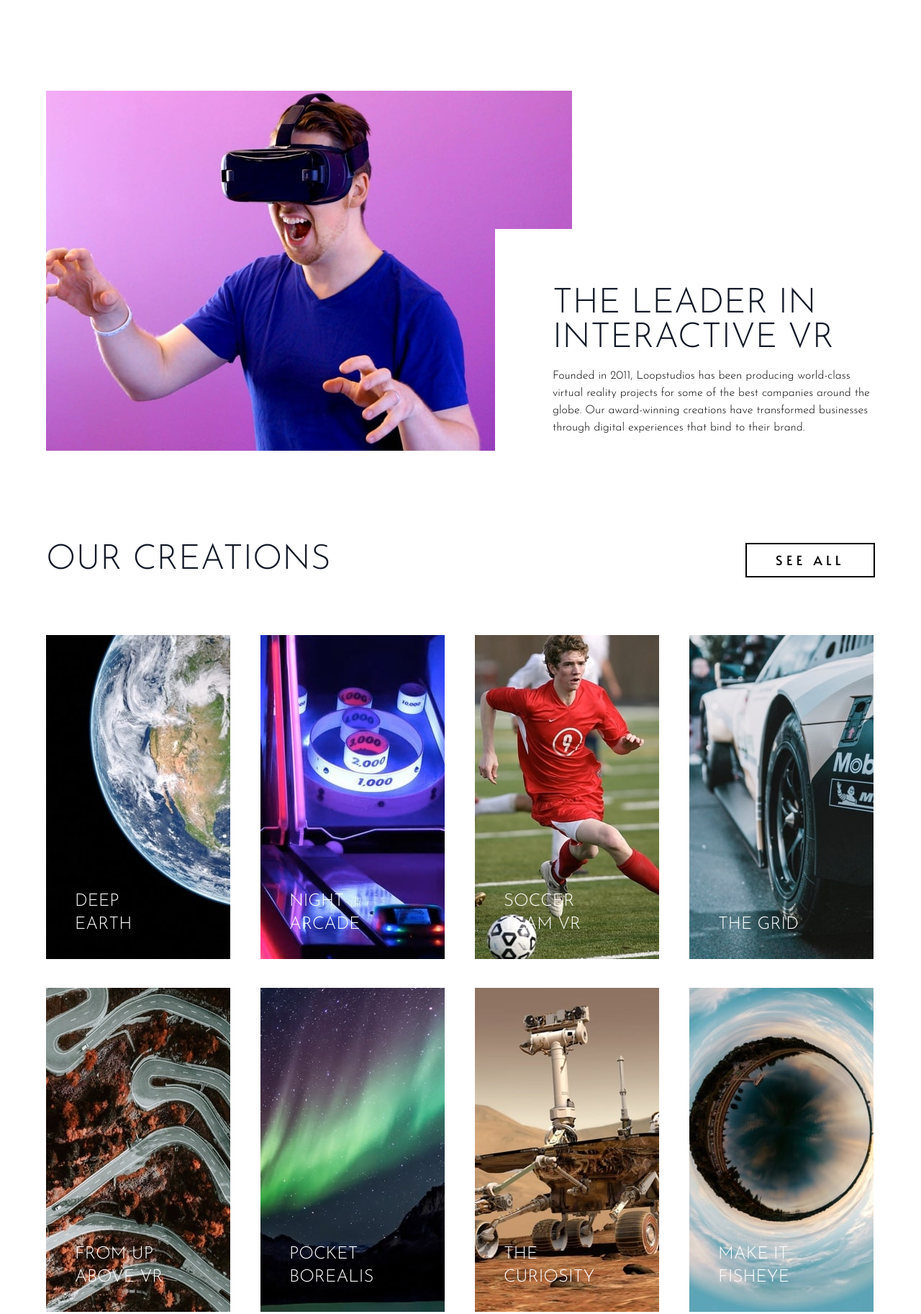
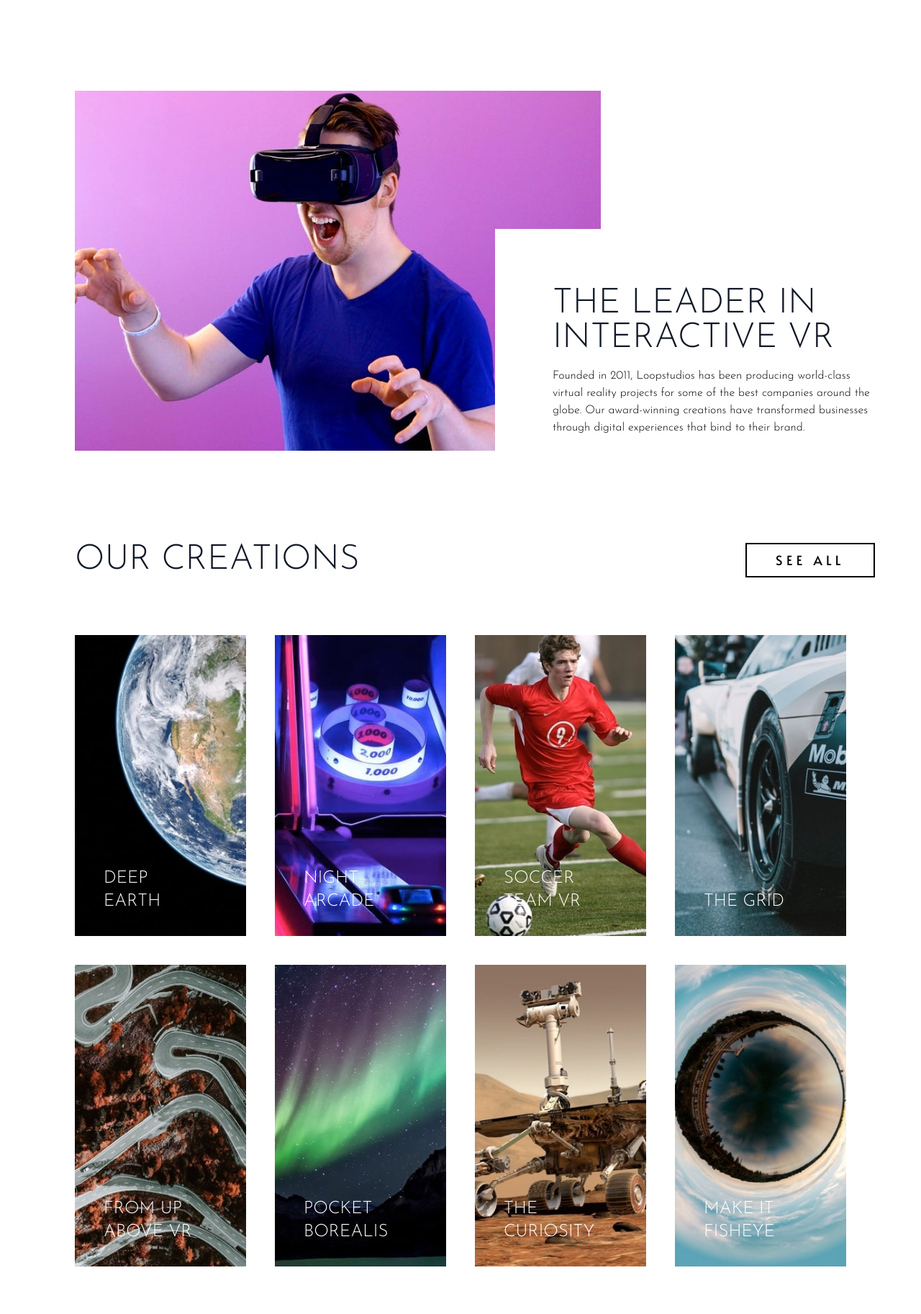
Before and after one commit to slimanesedrati/Tailwind-Projects, a plain HTML site: page Loopstudios Website/index.html in a window 1280 px wide. Shown: the part 802-2627 px from the top of the page at 72% size. Drawn offline with Linux system fonts and the light colour scheme.

Commit message:
Update index.html

```diff
--- a/Loopstudios Website/index.html
+++ b/Loopstudios Website/index.html
@@ -80,7 +80,7 @@
     <!-- feature Section -->
     <section id="feature">
       <div
-        class="container relative max-w-6xl mx-auto flex flex-col md:justify-start space-y-20 md:space-y-0 px-6 md:px-0 md:flex-row my-32"
+        class="container relative max-w-6xl mx-auto flex flex-col md:justify-start space-y-20 md:space-y-0 px-10 md:flex-row my-32"
       >
         <img src="./images/desktop/image-interactive.jpg" alt="" />
 
@@ -101,7 +101,7 @@
     <!-- Creations Section -->
     <section id="creations">
       <div
-        class="relative container max-w-6xl px-6 md:px-0 mx-auto space-y-20 pb-20 mb-32"
+        class="relative container max-w-6xl px-10 mx-auto space-y-20 pb-20 mb-32"
       >
         <h2 class="text-center md:text-left">our creations</h2>
         <button
```
